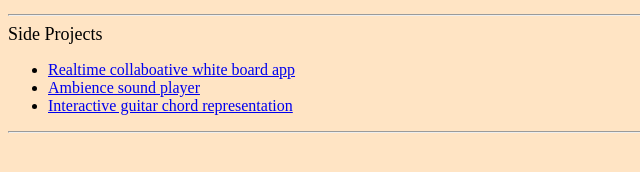
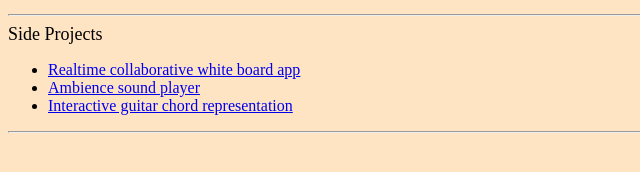
Before and after one commit to TheIncredibleHarsh/TheIncredibleHarsh, a plain HTML site: page index.html in a window 1280 px wide. Shown: the part 590-762 px from the top of the page, 0-640 px from the left. Drawn offline with Linux system fonts and the light colour scheme.

Commit message:
Update index.html

```diff
--- a/index.html
+++ b/index.html
@@ -44,7 +44,7 @@
         <div>
             <span style="font-size: 18;">Side Projects</span>
             <ul>
-                <li><a href="https://etchsketch.xyz">Realtime collaboative white board app</a></li>
+                <li><a href="https://etchsketch.xyz">Realtime collaborative white board app</a></li>
                 <li><a href="https://master.d34qji07nzhoek.amplifyapp.com/">Ambience sound player</a></li>
                 <li><a href="https://main.d19ar0ziy6mtaa.amplifyapp.com/">Interactive guitar chord representation</a></li>
             </ul>
```
